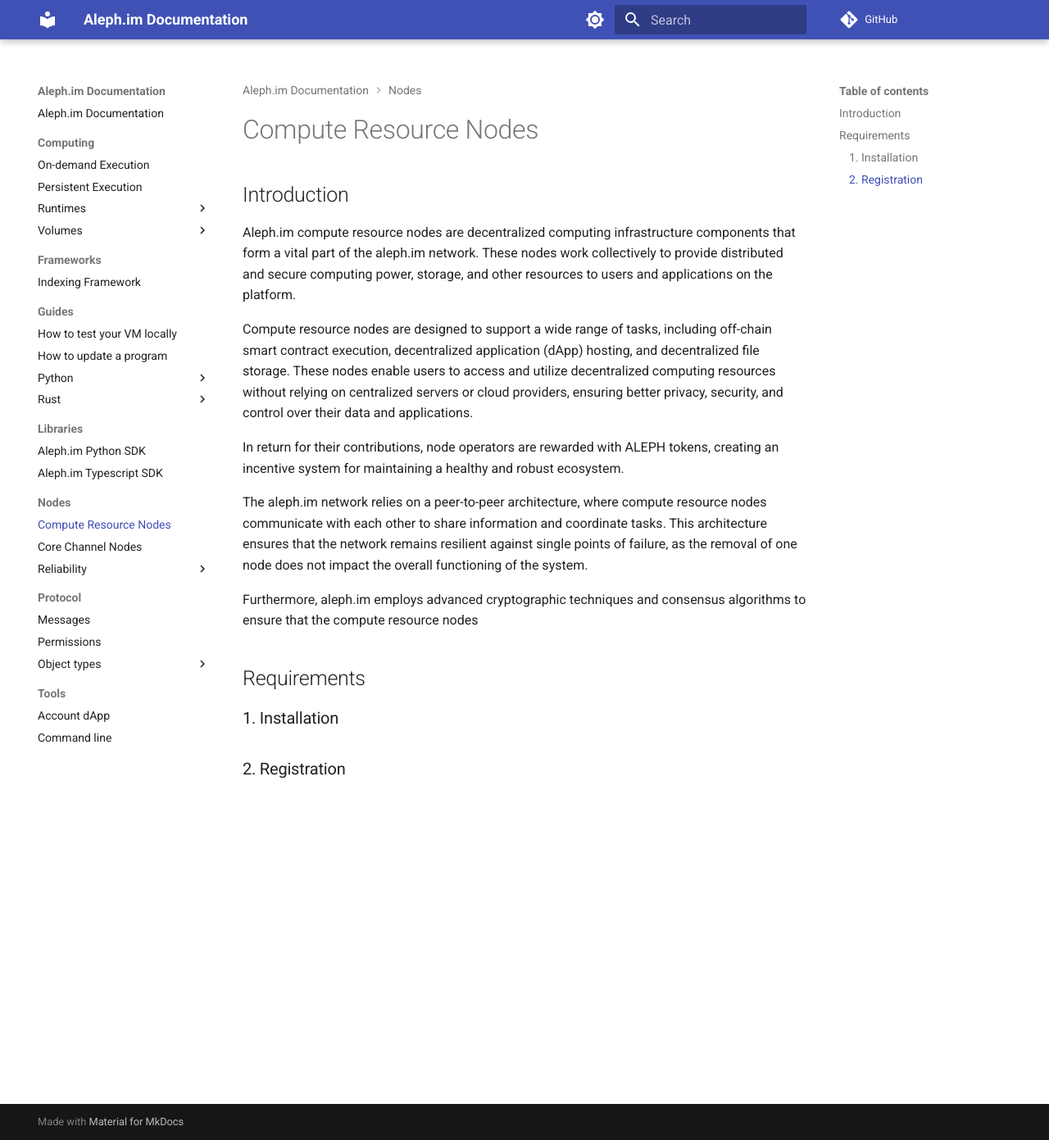
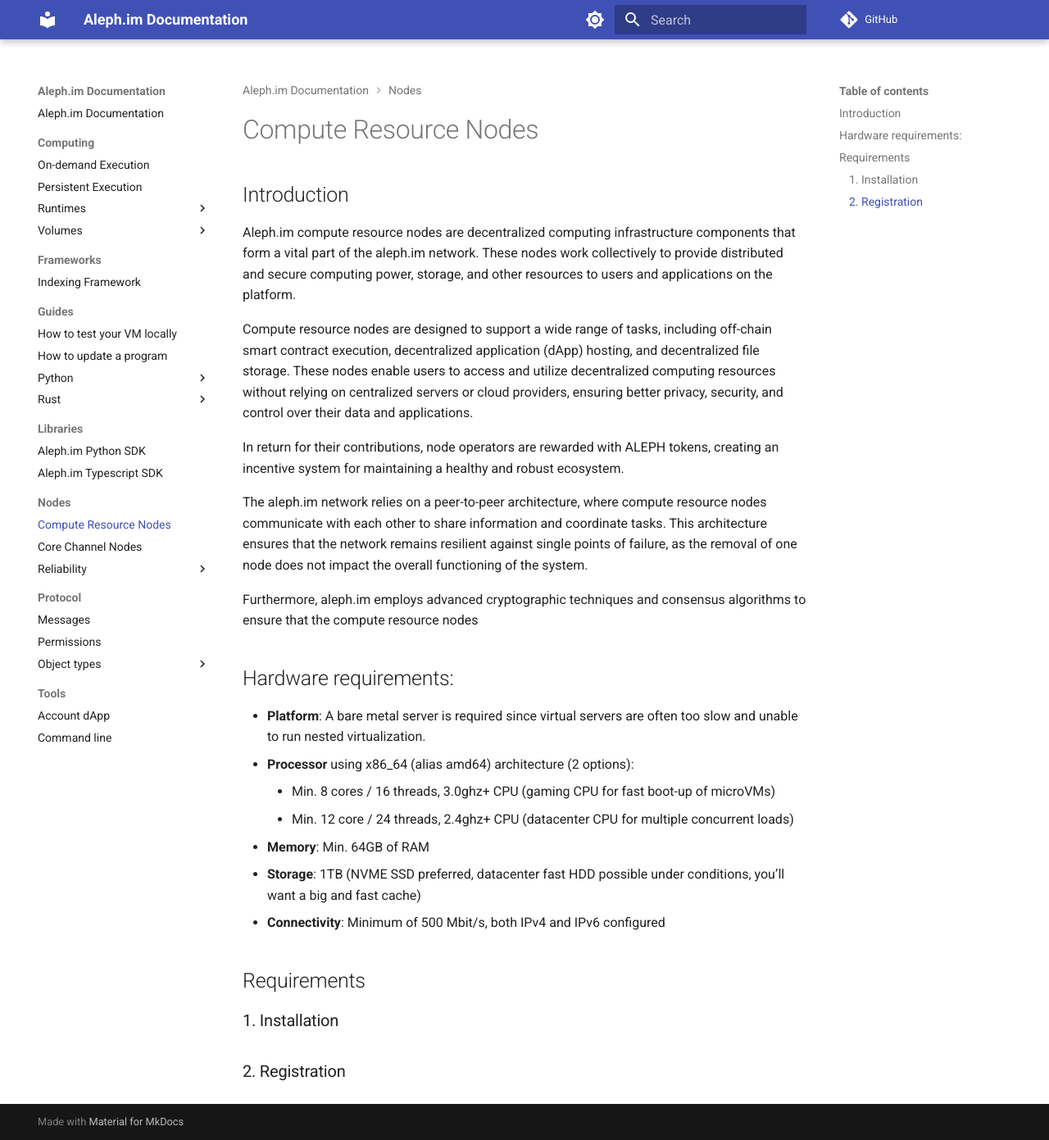
Before and after one commit to aleph-im/aleph-docs, an MkDocs documentation site: the page built from docs/nodes/compute.md, in a window 1280 px wide and 1391 px high. Shown: the whole window at 82% size. Built offline with MkDocs 1.6.1 and Material for MkDocs 9.7.7, drawn with Linux system fonts in a browser that asks for light colours; comment, search, counter and statistics services are not loaded.

Commit message:
Doc: Add hardware requirements

```diff
--- a/docs/nodes/compute.md
+++ b/docs/nodes/compute.md
@@ -21,6 +21,16 @@
 Furthermore, aleph.im employs advanced cryptographic techniques and consensus algorithms to ensure that the compute
 resource nodes
 
+## Hardware requirements:
+
+- **Platform**: A bare metal server is required since virtual servers are often too slow and unable to run nested virtualization.
+- **Processor** using x86_64 (alias amd64) architecture (2 options):
+    - Min. 8 cores / 16 threads, 3.0ghz+ CPU (gaming CPU for fast boot-up of microVMs)
+    - Min. 12 core / 24 threads, 2.4ghz+ CPU (datacenter CPU for multiple concurrent loads)
+- **Memory**: Min. 64GB of RAM
+- **Storage**: 1TB (NVME SSD preferred, datacenter fast HDD possible under conditions, you’ll want a big and fast cache)
+- **Connectivity**: Minimum of 500 Mbit/s, both IPv4 and IPv6 configured
+
 ## Requirements
 
 ### 1. Installation
```
Also changed, not shown: docs/nodes/core.md (+7 -0 lines).
